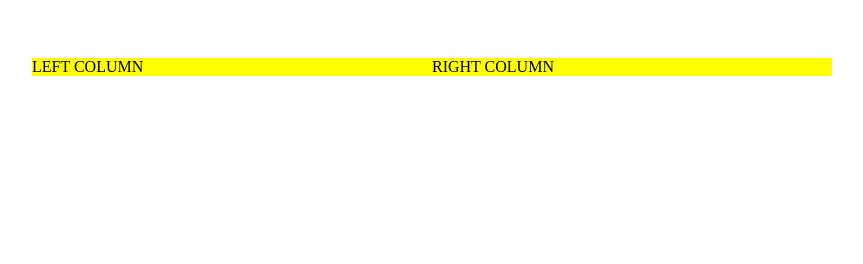
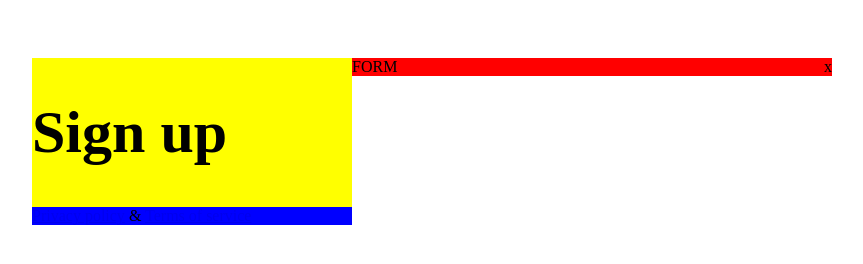
Before and after one commit to vadimsharanov/4-sign-up, a plain HTML site: page index.html in a window 1280 px wide. Shown: the whole page, without its empty margins (208-1071 px from the left). Drawn offline with Linux system fonts and the light colour scheme.

Commit message:
Basic structure #1

```diff
--- a/css/main.css
+++ b/css/main.css
@@ -8,8 +8,29 @@ main {
     margin-left: calc(50% - 400px);
 }
 
-div {
+.left-column {
     float: left;
     background-color: yellow;
-    width: 50%;
+    width: 40%;
 }
+
+.main-title {
+    font-size:60px;
+}
+
+.bottom-links {
+    background-color: blue;
+}
+
+.right-column {
+    float: left;
+    background-color: red;
+    width: 60%;
+}
+
+.close {
+    float: right;
+}
+
+.form {
+}
--- a/index.html
+++ b/index.html
@@ -10,11 +10,22 @@
 </head>
 <body>
     <main>
-        <div>LEFT COLUMN
+        <div class="left-column">
+            <h1 class="main-title">Sign up</h1>
+            <div class="bottom-links">
+                <a href="#">Privacy policy</a>
+                    <span>&amp;</span>
+                <a href="#">Terms of service</a>
+            </div>
+        </div>
 
-        </div>
-        <div>RIGHT COLUMN
+        <div class="right-column">
+            <div class="close">x</div>
+        <form class="form">
+            FORM
+        </form>
         </div>
     </main>
 </body>
+
 </html>
```
